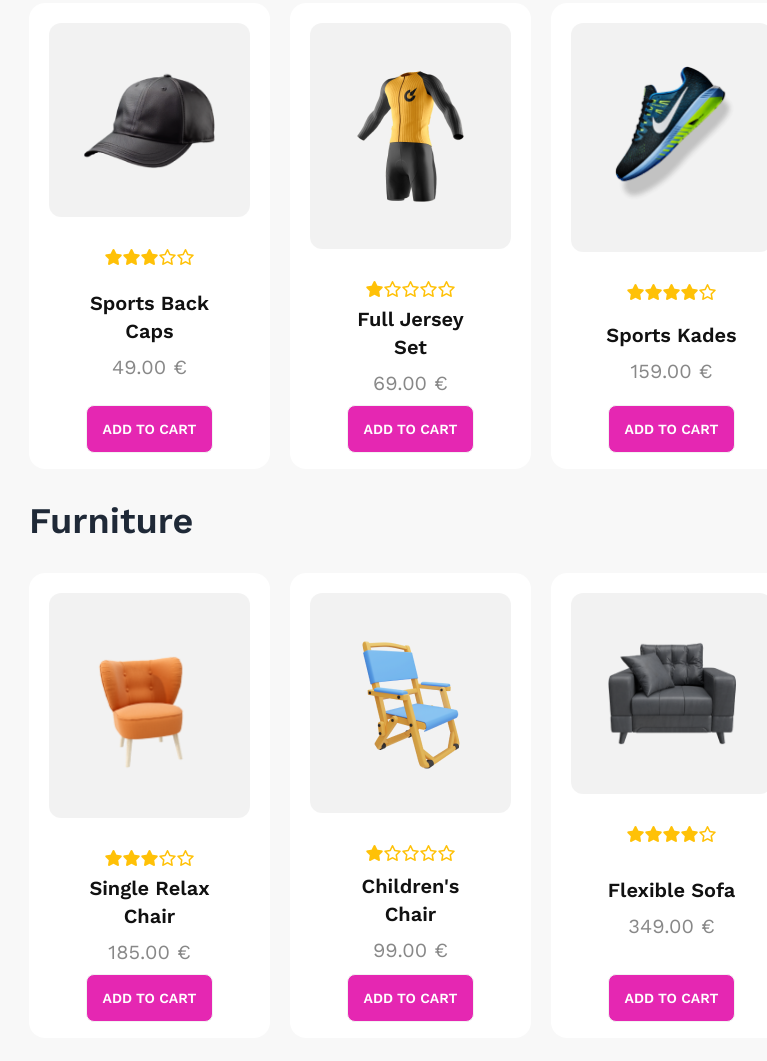
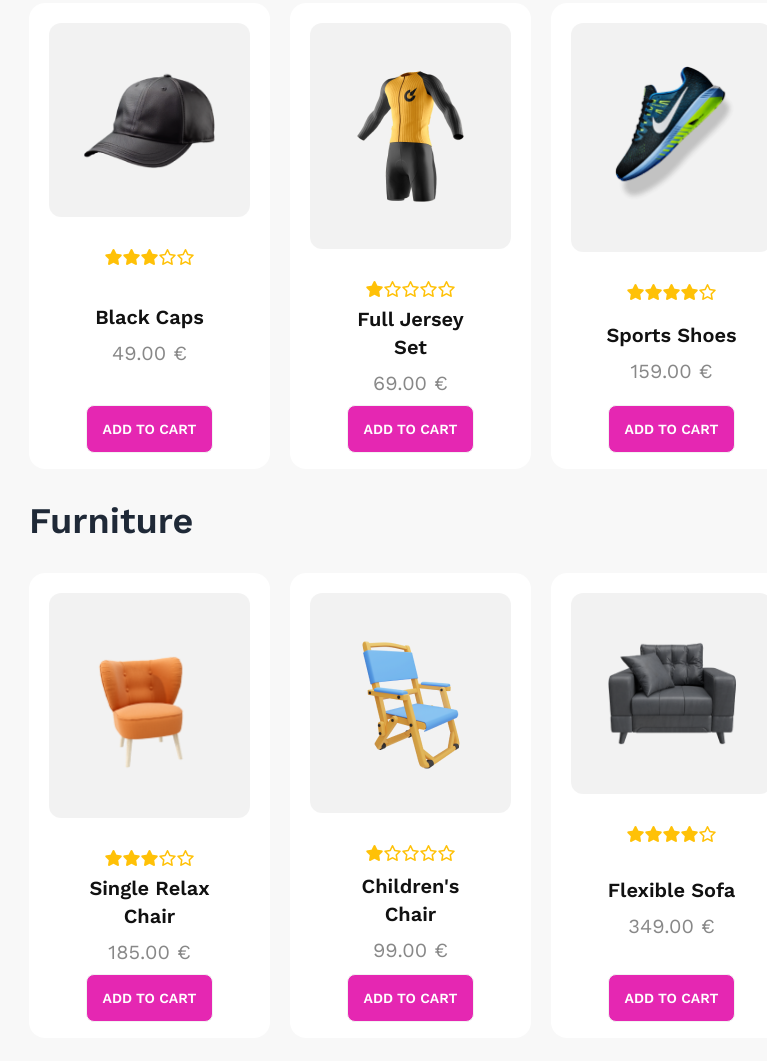
Before and after one commit to mahbub-khan/ecom-landing-page, a plain HTML site: page index.html in a window 1280 px wide. Shown: the part 1315-2376 px from the top of the page, without its empty margins (99-866 px from the left). Drawn offline with nearby package versions, Linux system fonts and the light colour scheme.

Commit message:
product name changed

```diff
--- a/index.html
+++ b/index.html
@@ -185,7 +185,7 @@
                     <i class="fa-regular fa-star"></i>
                     <i class="fa-regular fa-star"></i>
                   </p>
-                  <h2 class="card-title text-xl">Sports Back Caps</h2>
+                  <h2 class="card-title text-xl">Black Caps</h2>
                   <p class="price text-xl">49.00 €</p>
                   <div class="card-actions">
                     <button class="btn" onclick="addToCart(this)">
@@ -237,7 +237,7 @@
                     <i class="fa-solid fa-star"></i>
                     <i class="fa-regular fa-star"></i>
                   </p>
-                  <h2 class="card-title text-xl">Sports Kades</h2>
+                  <h2 class="card-title text-xl">Sports Shoes</h2>
                   <p class="price text-xl">159.00 €</p>
                   <div class="card-actions">
                     <button class="btn" onclick="addToCart(this)">
```
